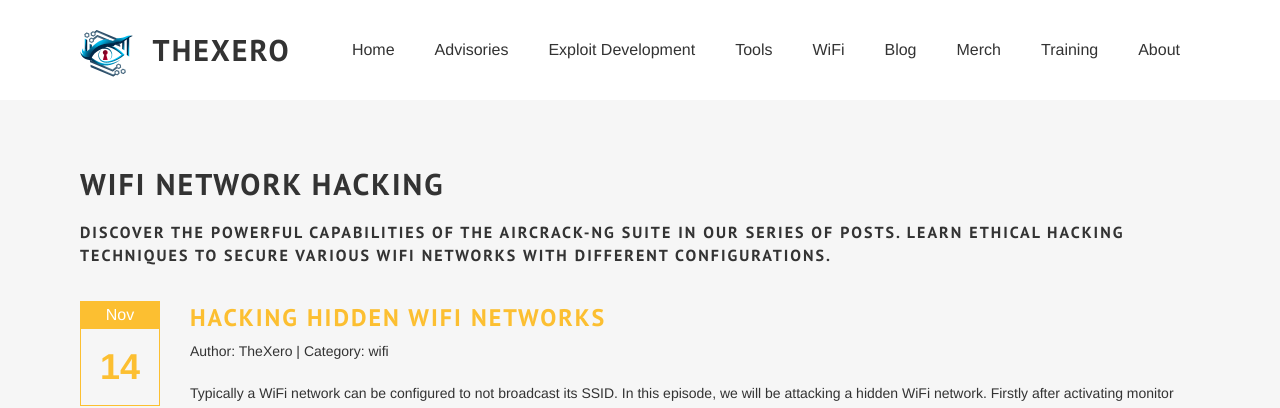
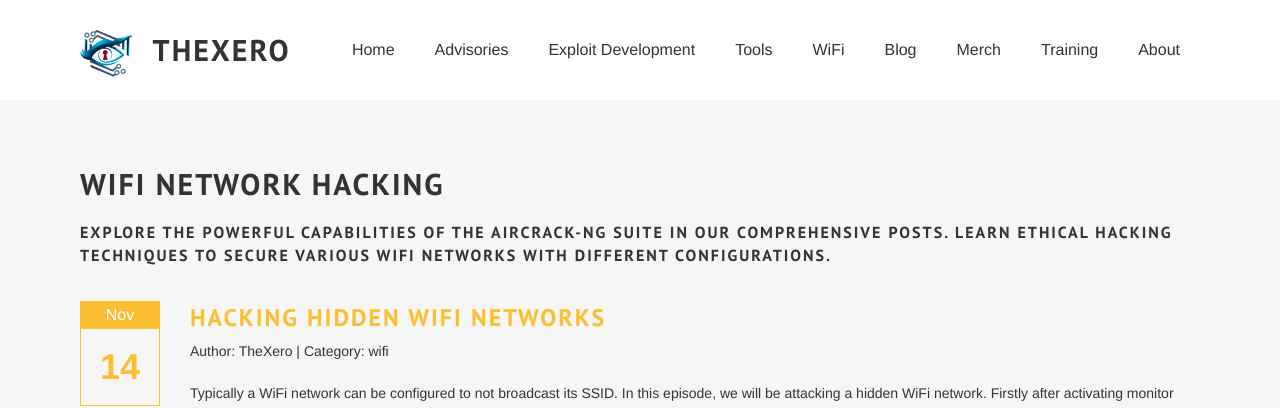
Before and after one commit to thexerocouk/thexerocouk.github.io, a Jekyll site: the page built from wifi/index.html, in a window 1280 px wide. Shown: the top 408 px of the page. Built offline with Jekyll 4.4.1, drawn with Linux system fonts in a browser that asks for light colours; some web fonts are replaced.

Commit message:
Update index.html

```diff
--- a/wifi/index.html
+++ b/wifi/index.html
@@ -7,24 +7,26 @@ description: Discover the powerful capabilities of the aircrack-ng suite in our
 
 <div id="home">
   <h2>WiFi Network Hacking</h2>
-<h4>Discover the powerful capabilities of the aircrack-ng suite in our series of posts. Learn ethical hacking techniques to secure various WiFi networks with different configurations.</h4>  <br />
-     <div class="posts">
+  <h4>Explore the powerful capabilities of the aircrack-ng suite in our comprehensive posts. Learn ethical hacking techniques to secure various WiFi networks with different configurations.</h4>
+  <br />
+  <div class="posts">
       {% for post in site.categories.wifi %}
       <article class="post">
        <div class='timestamp left text-center'>
-        <span class='month'>{{ post.date | date: "%h" }}</span>
+        <span class='month'>{{ post.date | date: "%b" }}</span>
         <span class='date'>{{ post.date | date: "%d" }}</span>
        </div>
        <div class='info'>
         <h3><a href='{{post.url}}'>{{ post.title }}</a></h3>
-        <p>Author: <span class='author'><a href='/author/{{ post.author | downcase }}'>{{ post.author }}</a> | Category: <a href='/{{ post.categories }}'>{{ post.categories }}</a></span></p>
-        <div class="entry"><p>{{ post.excerpt | strip_html }}</p>
-         <br />
-         <a href="{{ post.url }}">Read More</a>
-         <hr>
+        <p>Author: <span class='author'><a href='/author/{{ post.author | downcase }}'>{{ post.author }}</a></span> | Category: <a href='/{{ post.categories }}'>{{ post.categories }}</a></p>
+        <div class="entry">
+          <p>{{ post.excerpt | strip_html }}</p>
+          <br />
+          <a href="{{ post.url }}">Read More</a>
+          <hr>
         </div>
        </div>
       </article>
       {% endfor %}
-     </div>
+  </div>
 </div>
```
